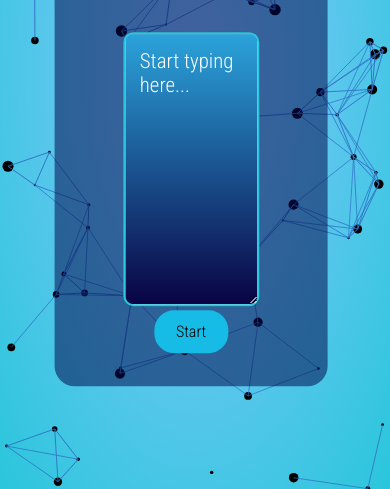
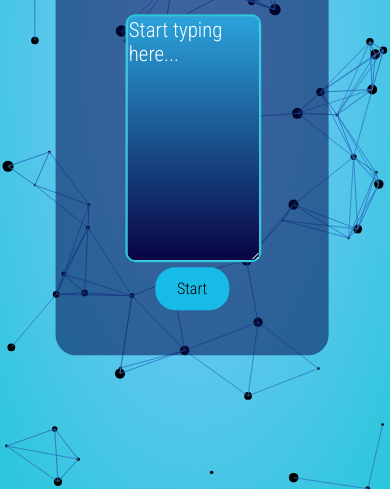
Before and after one commit to ai-r-ia/Typing-Speed-Tester, a plain HTML site: page Typing-Speed/index.html in a window 390 px wide. Shown: the part 355-844 px from the top of the page. Drawn offline with Linux system fonts and the light colour scheme.

Commit message:
Update style.css

```diff
--- a/Typing-Speed/style.css
+++ b/Typing-Speed/style.css
@@ -76,8 +76,15 @@ textarea{
 }
 
 @media only screen and (max-width: 600px) {
+    .container{
+        margin: 1px;
+        padding: 2px;
+        max-height: 100%;
+    }
     textarea{
         width: 100%;
+        margin: 1px;
+        padding: 2px;
     }
     .contents h1{
         text-size-adjust: 80%;
```
